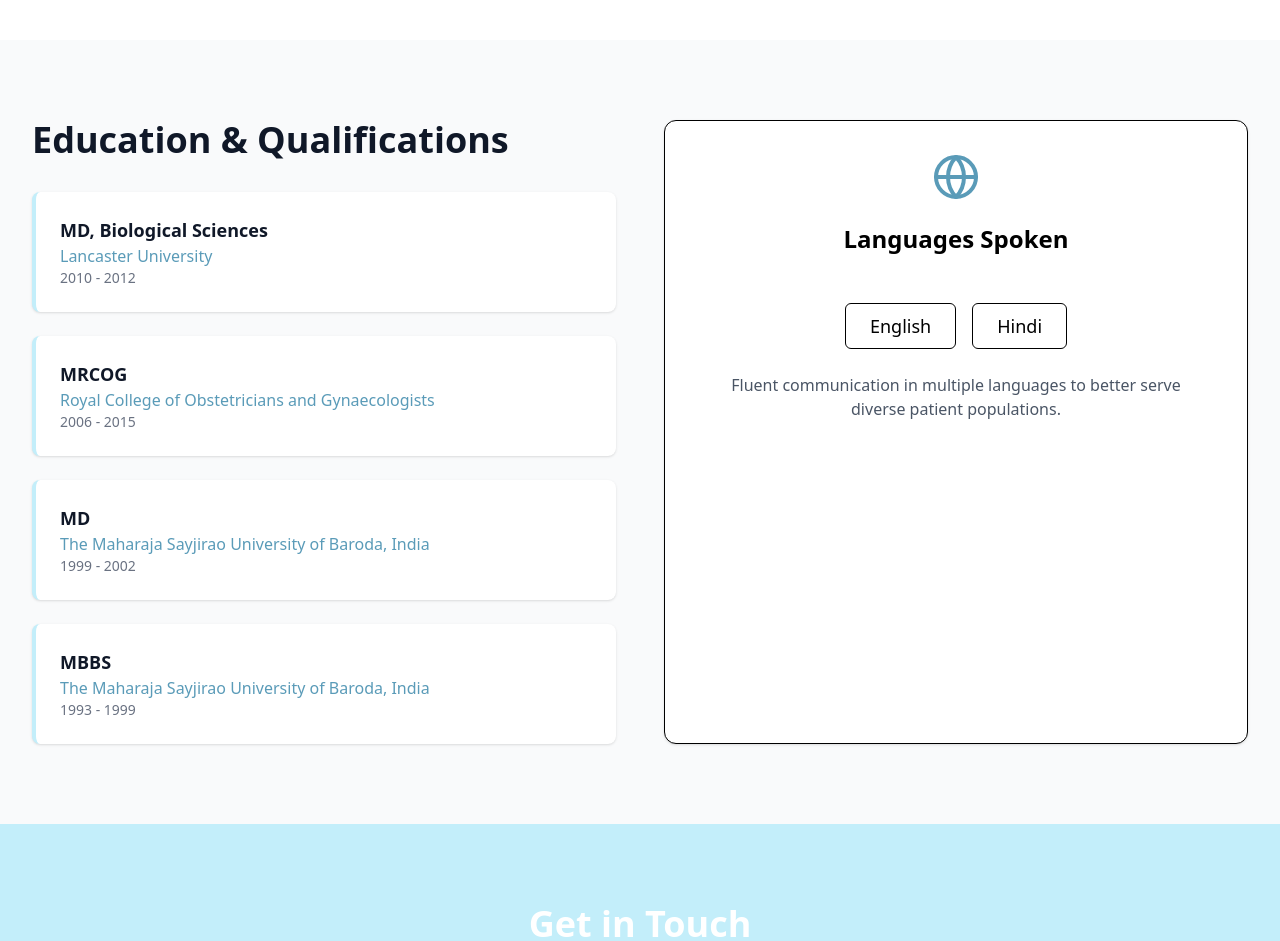
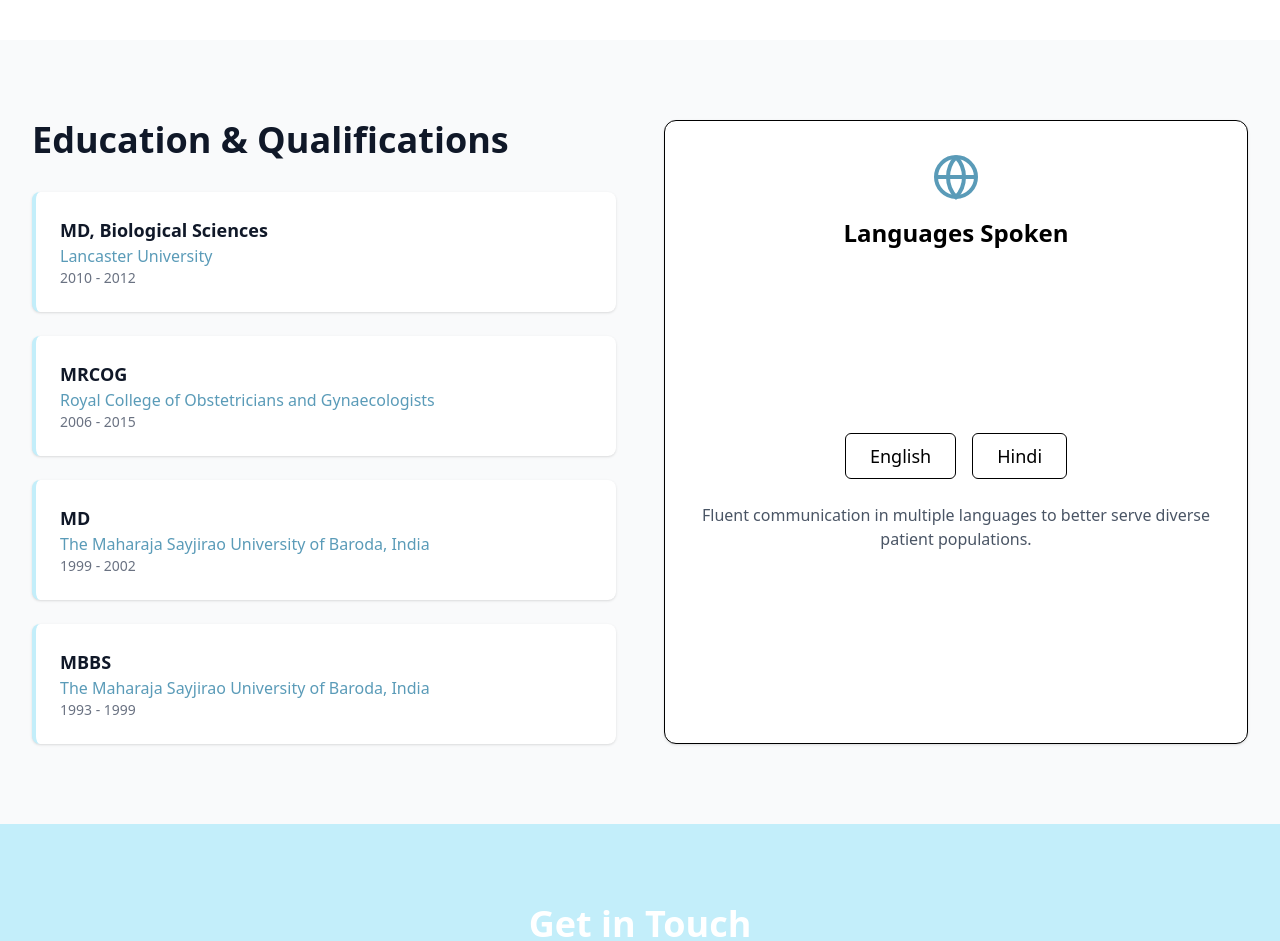
Before and after one commit to shandiru/surgeon, a React (Vite) app: page / in a window 1280 px wide. Shown: the part 3320-4261 px from the top of the page. Built offline with nearby package versions, Linux system fonts and the light colour scheme.

Commit message:
fix issur

```diff
--- a/src/components/EducationLanguagesSection.jsx
+++ b/src/components/EducationLanguagesSection.jsx
@@ -6,58 +6,62 @@ export default function EducationLanguagesSection() {
   return (
     <section id="education" className="py-20 bg-gray-50">
       <div className="max-w-7xl mx-auto px-4 sm:px-6 lg:px-8">
-        <div className="grid lg:grid-cols-2 gap-12">
+        {/* 👇 items-stretch makes both sides equal height */}
+        <div className="grid lg:grid-cols-2 gap-12 items-stretch">
           {/* Education & Qualifications */}
-          <div className="text-center lg:text-left">
-            <h2 className="text-4xl font-bold text-gray-900 mb-8">
+          <div className="flex flex-col">
+            <h2 className="text-4xl font-bold text-gray-900 mb-8 text-center lg:text-left">
               Education & Qualifications
             </h2>
 
-            <div className="space-y-6">
-              <div className="bg-white p-6 rounded-lg shadow-sm border-l-4 border-[#c3eefa] mx-auto lg:mx-0 max-w-xl lg:max-w-none text-center lg:text-left">
-                <h3 className="text-lg font-semibold text-gray-900">MD, Biological Sciences</h3>
-                <p className="text-[#5a9bb8] font-medium">Lancaster University</p>
-                <p className="text-gray-500 text-sm">2010 - 2012</p>
-              </div>
-
-              <div className="bg-white p-6 rounded-lg shadow-sm border-l-4 border-[#c3eefa] mx-auto lg:mx-0 max-w-xl lg:max-w-none text-center lg:text-left">
-                <h3 className="text-lg font-semibold text-gray-900">MRCOG</h3>
-                <p className="text-[#5a9bb8] font-medium">
-                  Royal College of Obstetricians and Gynaecologists
-                </p>
-                <p className="text-gray-500 text-sm">2006 - 2015</p>
-              </div>
-
-              <div className="bg-white p-6 rounded-lg shadow-sm border-l-4 border-[#c3eefa] mx-auto lg:mx-0 max-w-xl lg:max-w-none text-center lg:text-left">
-                <h3 className="text-lg font-semibold text-gray-900">MD</h3>
-                <p className="text-[#5a9bb8] font-medium">
-                  The Maharaja Sayjirao University of Baroda, India
-                </p>
-                <p className="text-gray-500 text-sm">1999 - 2002</p>
-              </div>
-
-              <div className="bg-white p-6 rounded-lg shadow-sm border-l-4 border-[#c3eefa] mx-auto lg:mx-0 max-w-xl lg:max-w-none text-center lg:text-left">
-                <h3 className="text-lg font-semibold text-gray-900">MBBS</h3>
-                <p className="text-[#5a9bb8] font-medium">
-                  The Maharaja Sayjirao University of Baroda, India
-                </p>
-                <p className="text-gray-500 text-sm">1993 - 1999</p>
-              </div>
+            <div className="space-y-6 flex-1">
+              {[
+                {
+                  title: 'MD, Biological Sciences',
+                  place: 'Lancaster University',
+                  years: '2010 - 2012',
+                },
+                {
+                  title: 'MRCOG',
+                  place: 'Royal College of Obstetricians and Gynaecologists',
+                  years: '2006 - 2015',
+                },
+                {
+                  title: 'MD',
+                  place: 'The Maharaja Sayjirao University of Baroda, India',
+                  years: '1999 - 2002',
+                },
+                {
+                  title: 'MBBS',
+                  place: 'The Maharaja Sayjirao University of Baroda, India',
+                  years: '1993 - 1999',
+                },
+              ].map((item, i) => (
+                <div
+                  key={i}
+                  className="bg-white p-6 rounded-lg shadow-sm border-l-4 border-[#c3eefa] text-center lg:text-left"
+                >
+                  <h3 className="text-lg font-semibold text-gray-900">
+                    {item.title}
+                  </h3>
+                  <p className="text-[#5a9bb8] font-medium">{item.place}</p>
+                  <p className="text-gray-500 text-sm">{item.years}</p>
+                </div>
+              ))}
             </div>
           </div>
 
           {/* Languages Spoken */}
-          <div className="bg-white text-card-foreground flex flex-col gap-6 rounded-xl border shadow-sm p-8">
-            <div className="grid auto-rows-min items-start gap-1.5 px-6 text-center pb-6">
+          {/* 👇 h-full + flex ensures it matches Education height */}
+          <div className="bg-white rounded-xl border shadow-sm p-8 flex flex-col h-full">
+            <div className="text-center pb-6">
               <svg
                 xmlns="http://www.w3.org/2000/svg"
                 className="h-12 w-12 text-[#5a9bb8] mx-auto mb-4"
+                fill="none"
                 viewBox="0 0 24 24"
-                fill="none"
                 stroke="currentColor"
                 strokeWidth="2"
-                strokeLinecap="round"
-                strokeLinejoin="round"
               >
                 <circle cx="12" cy="12" r="10" />
                 <path d="M12 2a14.5 14.5 0 0 0 0 20 14.5 14.5 0 0 0 0-20" />
@@ -66,18 +70,19 @@ export default function EducationLanguagesSection() {
               <div className="font-semibold text-2xl">Languages Spoken</div>
             </div>
 
-            <div className="px-6 text-center">
-              <div className="space-x-0 space-y-4 sm:space-y-0 sm:space-x-4">
-                <span className="inline-flex items-center justify-center rounded-md border font-medium w-fit text-lg px-6 py-2">
+            <div className="flex-1 flex flex-col items-center justify-center">
+              <div className="flex flex-wrap justify-center gap-4">
+                <span className="inline-flex items-center justify-center rounded-md border font-medium text-lg px-6 py-2">
                   English
                 </span>
-                <span className="inline-flex items-center justify-center rounded-md border font-medium w-fit text-lg px-6 py-2">
+                <span className="inline-flex items-center justify-center rounded-md border font-medium text-lg px-6 py-2">
                   Hindi
                 </span>
               </div>
 
-              <p className="text-gray-600 mt-6">
-                Fluent communication in multiple languages to better serve diverse patient populations.
+              <p className="text-gray-600 mt-6 text-center">
+                Fluent communication in multiple languages to better serve
+                diverse patient populations.
               </p>
             </div>
           </div>
```
